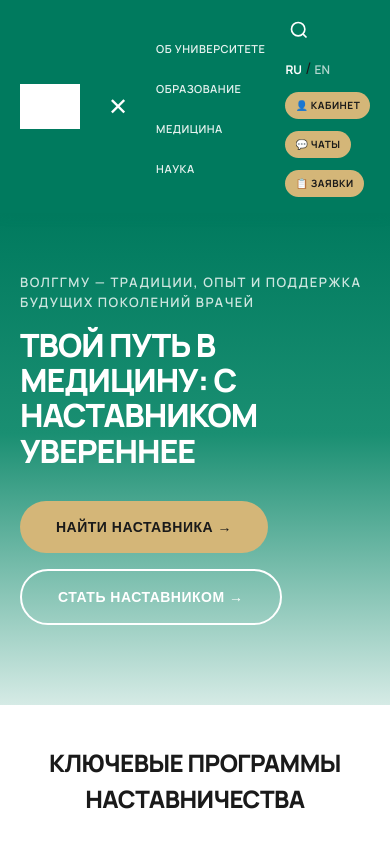
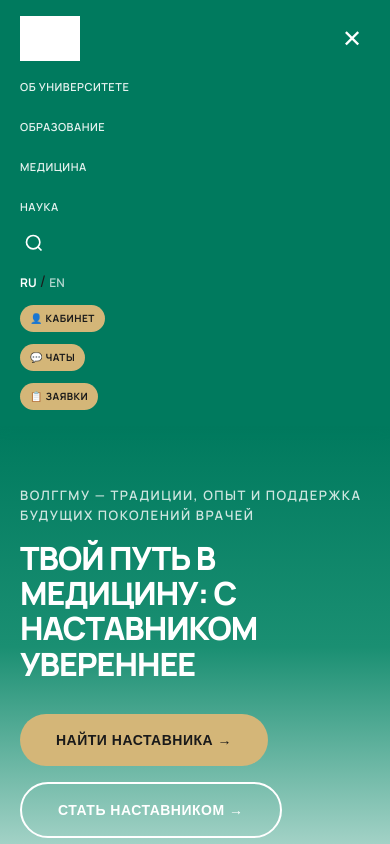
Before and after one commit to egora2690-web/vgm-mentorship-2, a website: page index.html in a window 390 px wide. Both pictures are taken after a click on the button "Меню". Shown: the top 844 px of the page. Drawn offline with Linux system fonts and the light colour scheme; grey boxes are pictures that could not be loaded.

Commit message:
Update style.css

```diff
--- a/style.css
+++ b/style.css
@@ -35,6 +35,7 @@ a {
     text-decoration: none;
 }
 
+/* ХЕДЕР */
 .main-header {
     background-color: var(--primary-green);
     padding: 16px 0;
@@ -64,7 +65,6 @@ a {
 
 .main-nav {
     flex-shrink: 0;
-    margin-right: auto;
 }
 
 .main-nav ul {
@@ -92,6 +92,7 @@ a {
     display: flex;
     align-items: center;
     gap: 10px;
+    margin-left: auto;
     flex-shrink: 0;
 }
 
@@ -146,8 +147,10 @@ a {
     font-size: 24px;
     cursor: pointer;
     padding: 4px 8px;
+    margin-left: auto;
 }
 
+/* HERO */
 .hero {
     background: linear-gradient(180deg, var(--primary-green) 0%, #1a8f72 40%, var(--bg-white) 100%);
     padding: 100px 0 140px;
@@ -220,6 +223,7 @@ a {
     color: var(--primary-green);
 }
 
+/* ПРОГРАММЫ */
 .programs {
     padding: 0 0 80px;
     background-color: var(--bg-white);
@@ -281,6 +285,7 @@ a {
     color: var(--text-dark) !important;
 }
 
+/* КАК НАЙТИ */
 .how-to-section {
     padding: 100px 0;
     background-color: var(--bg-white);
@@ -362,6 +367,7 @@ a {
     box-shadow: 0 8px 20px rgba(212, 182, 120, 0.4);
 }
 
+/* СТАТЬ НАСТАВНИКОМ */
 .become-mentor-section {
     padding: 100px 20px;
     background-color: var(--bg-white);
@@ -467,6 +473,7 @@ a {
     box-shadow: 0 10px 20px rgba(212, 182, 120, 0.4);
 }
 
+/* ФУТЕР */
 .main-footer {
     background-color: var(--primary-green);
     color: white;
@@ -565,6 +572,7 @@ a {
     color: rgba(255, 255, 255, 0.7);
 }
 
+/* АДАПТИВ */
 @media (max-width: 1200px) {
     .main-nav ul { gap: 20px; }
     .main-nav a { font-size: 11px; }
@@ -575,39 +583,37 @@ a {
     .mobile-menu-btn { display: block; }
 
     .header-container {
-        gap: 20px;
+        flex-wrap: wrap;
+        gap: 12px;
     }
 
-    .header-nav-wrap {
+    .logo-area { order: 1; }
+    .mobile-menu-btn { order: 2; margin-left: auto; }
+
+    .main-nav {
+        order: 3;
+        width: 100%;
         display: none;
-        position: absolute;
-        top: 100%;
-        left: 0;
-        right: 0;
-        background-color: var(--primary-green);
-        padding: 20px;
-        flex-direction: column;
-        gap: 20px;
-        box-shadow: 0 10px 20px rgba(0, 0, 0, 0.2);
     }
 
-    .header-nav-wrap.menu-open {
-        display: flex;
+    .header-right {
+        order: 4;
+        width: 100%;
+        display: none;
+        flex-direction: column;
+        align-items: flex-start;
+        gap: 12px;
+        margin-left: 0;
     }
 
-    .main-nav {
-        margin-right: 0;
+    .header-container.menu-open .main-nav,
+    .header-container.menu-open .header-right {
+        display: flex;
     }
 
     .main-nav ul {
         flex-direction: column;
         gap: 16px;
-    }
-
-    .header-right {
-        flex-direction: column;
-        align-items: flex-start;
-        gap: 12px;
     }
 
     body.menu-locked { overflow: hidden; }
```
